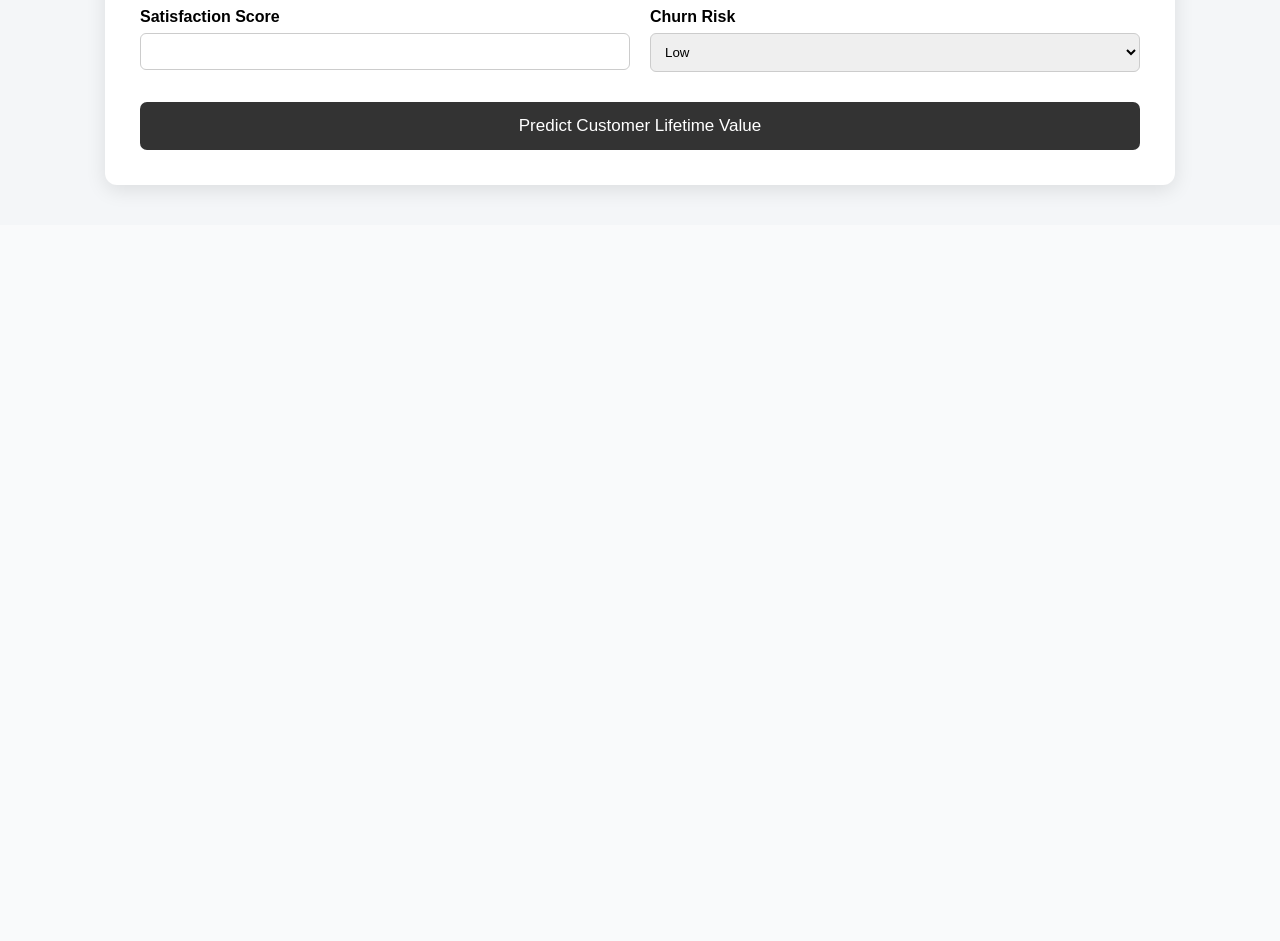
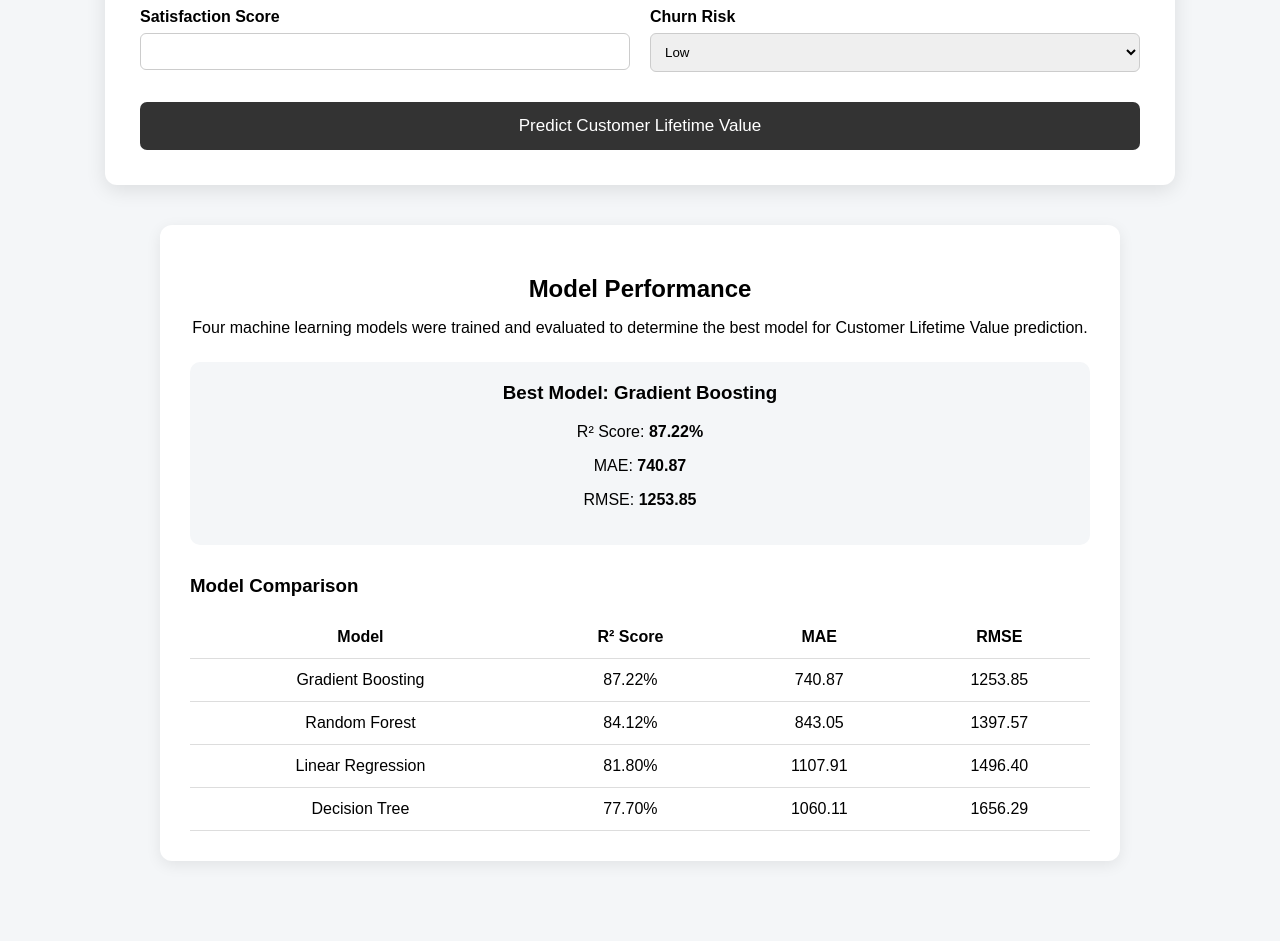
Before and after one commit to prosperakpan12345-art/ltv-app, a Flask app: page / in a window 1280 px wide. Shown: the part 691-1632 px from the top of the page. Before the commit the page ends 886 px from the top, so only its background shows below. Run offline with Flask 3, Linux system fonts and the light colour scheme; parts of the project's set-up code (start-up, migrations or seed data) failed here and were passed over.

Commit message:
add model performance comparison

```diff
--- a/app.py
+++ b/app.py
@@ -6,6 +6,35 @@ app = Flask(__name__)
 
 # Load the trained model
 model = joblib.load("models/best_ltv_model.pkl")
+
+
+# Model performance results
+model_results = [
+    {
+        "model": "Gradient Boosting",
+        "r2": 0.8722,
+        "mae": 740.87,
+        "rmse": 1253.85
+    },
+    {
+        "model": "Random Forest",
+        "r2": 0.8412,
+        "mae": 843.05,
+        "rmse": 1397.57
+    },
+    {
+        "model": "Linear Regression",
+        "r2": 0.8180,
+        "mae": 1107.91,
+        "rmse": 1496.40
+    },
+    {
+        "model": "Decision Tree",
+        "r2": 0.7770,
+        "mae": 1060.11,
+        "rmse": 1656.29
+    }
+]
 
 
 @app.route("/", methods=["GET", "POST"])
@@ -57,9 +86,10 @@ def home():
     return render_template(
         "index.html",
         prediction=prediction,
-        error=error
+        error=error,
+        model_results=model_results
     )
 
 
 if __name__ == "__main__":
-    app.run(debug=True)
+    app.run(host="127.0.0.1", port=5000, debug=False)
--- a/static/style.css
+++ b/static/style.css
@@ -11,7 +11,7 @@ body {
     background: white;
     padding: 35px;
     border-radius: 12px;
-    box-shadow: 0 5px 20px rgba(0,0,0,0.1);
+    box-shadow: 0 5px 20px rgba(0, 0, 0, 0.1);
 }
 
 h1 {
@@ -81,4 +81,55 @@ button:hover {
     padding: 15px;
     background: #ffe6e6;
     color: #900;
+    border-radius: 8px;
 }
+
+/* Model Performance Section */
+
+.model-performance {
+    margin: 40px auto;
+    padding: 30px;
+    max-width: 900px;
+    background: #ffffff;
+    border-radius: 12px;
+    box-shadow: 0 4px 15px rgba(0, 0, 0, 0.08);
+}
+
+.model-performance h2 {
+    text-align: center;
+    margin-bottom: 10px;
+}
+
+.model-performance > p {
+    text-align: center;
+    margin-bottom: 25px;
+}
+
+.best-model {
+    padding: 20px;
+    margin-bottom: 30px;
+    border-radius: 10px;
+    text-align: center;
+    background: #f4f6f8;
+}
+
+.best-model h3 {
+    margin-top: 0;
+}
+
+.model-performance table {
+    width: 100%;
+    border-collapse: collapse;
+    margin-top: 15px;
+}
+
+.model-performance th,
+.model-performance td {
+    padding: 12px;
+    text-align: center;
+    border-bottom: 1px solid #ddd;
+}
+
+.model-performance th {
+    font-weight: bold;
+}
--- a/templates/index.html
+++ b/templates/index.html
@@ -186,5 +186,46 @@
 
 </div>
 
+<section class="model-performance">
+
+    <h2>Model Performance</h2>
+
+    <p>
+        Four machine learning models were trained and evaluated
+        to determine the best model for Customer Lifetime Value prediction.
+    </p>
+
+    <div class="best-model">
+        <h3>Best Model: Gradient Boosting</h3>
+        <p>R² Score: <strong>87.22%</strong></p>
+        <p>MAE: <strong>740.87</strong></p>
+        <p>RMSE: <strong>1253.85</strong></p>
+    </div>
+
+    <h3>Model Comparison</h3>
+
+    <table>
+        <thead>
+            <tr>
+                <th>Model</th>
+                <th>R² Score</th>
+                <th>MAE</th>
+                <th>RMSE</th>
+            </tr>
+        </thead>
+
+        <tbody>
+            {% for result in model_results %}
+            <tr>
+                <td>{{ result.model }}</td>
+                <td>{{ "%.2f"|format(result.r2 * 100) }}%</td>
+                <td>{{ "%.2f"|format(result.mae) }}</td>
+                <td>{{ "%.2f"|format(result.rmse) }}</td>
+            </tr>
+            {% endfor %}
+        </tbody>
+    </table>
+
+</section>
 </body>
 </html>
```
